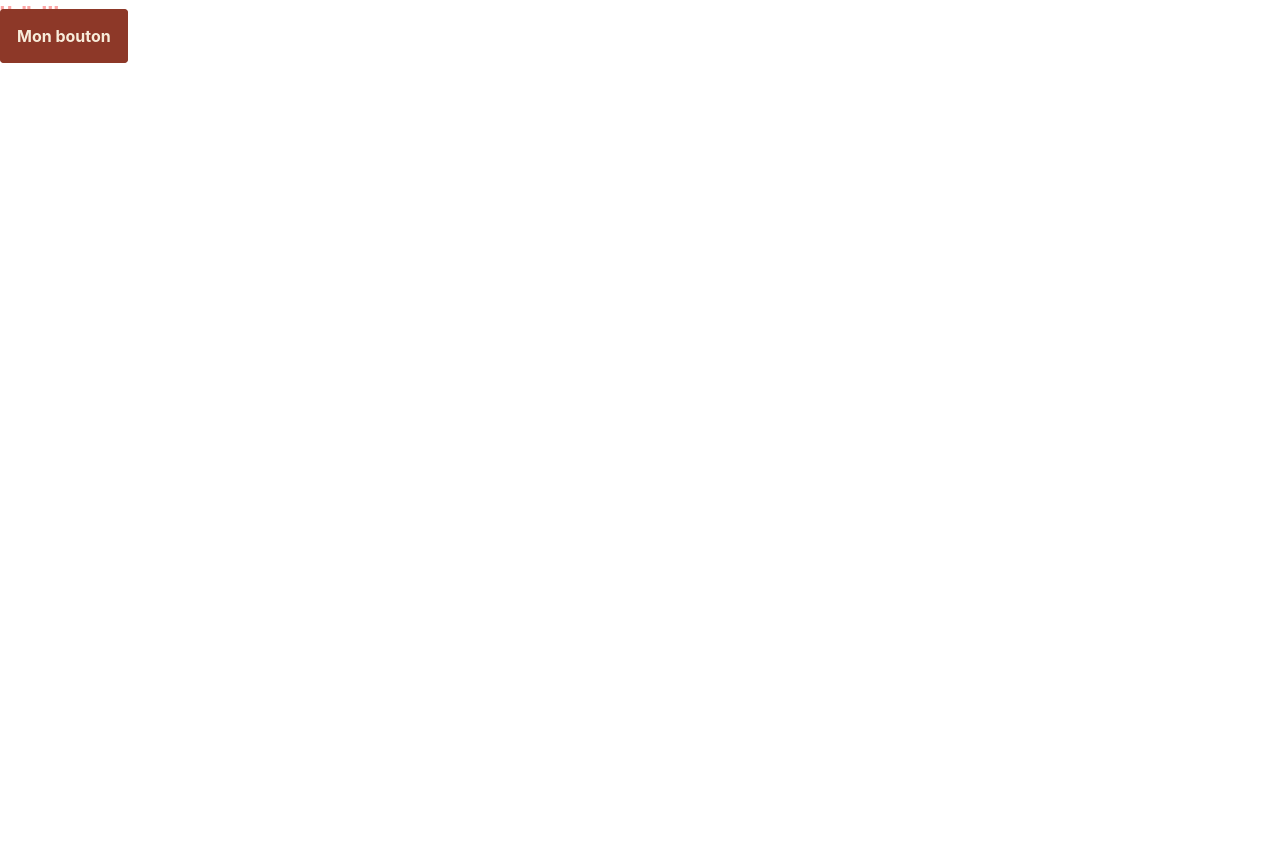
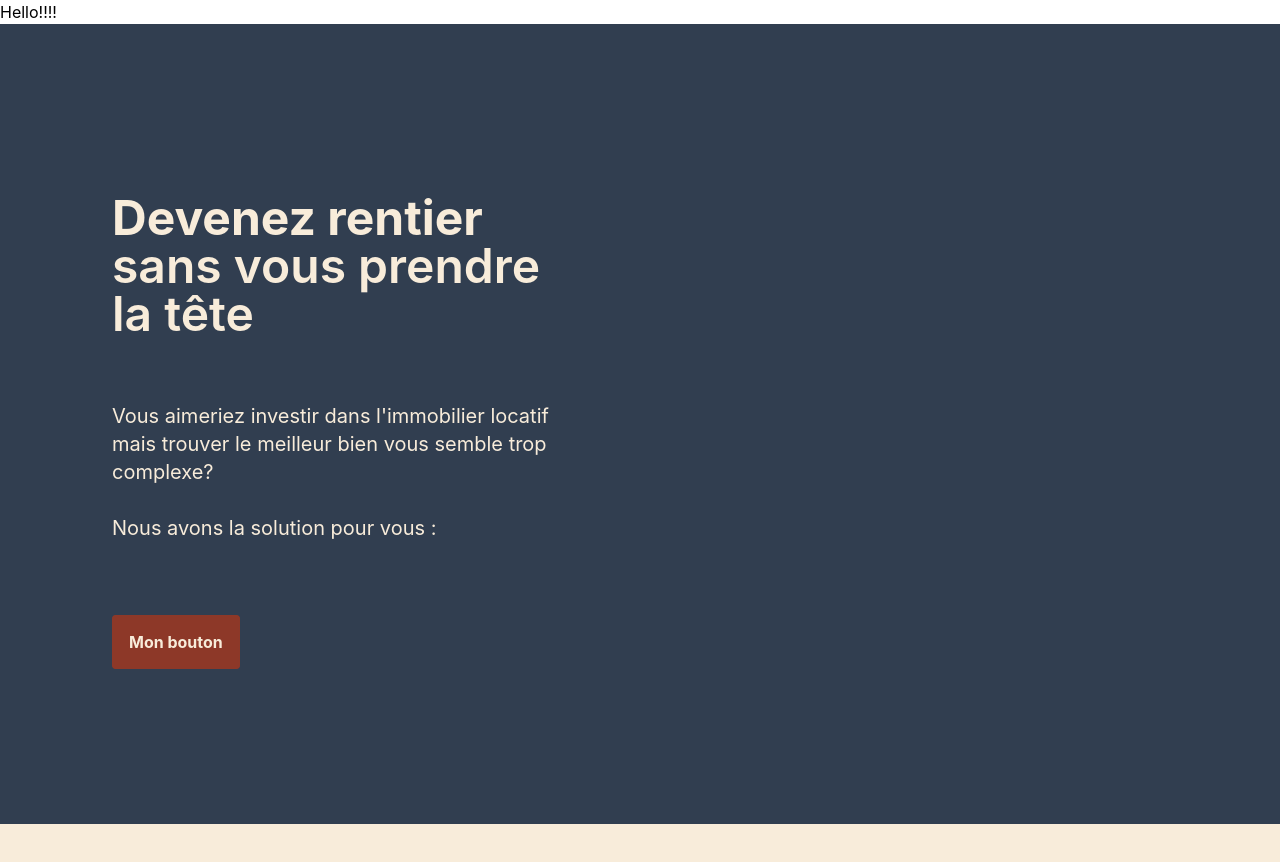
Before and after one commit to ophelie-gaudin/Immotep_front_react, a React (Create React App) app: page / in a window 1280 px wide. Shown: the top 862 px of the page. Before the commit the page ends 800 px from the top, so only its background shows below. Built offline with nearby package versions, Linux system fonts and the light colour scheme.

Commit message:
add hero section in landing page

```diff
--- a/src/App.js
+++ b/src/App.js
@@ -1,9 +1,11 @@
+import HomePage from "./HomePage";
 import OrangeButton from "./Components/Main/OrangeButton";
 
 function App() {
   return (
-    <div className="text-red-300 font-black">
-      Hello!!!
+    <div className="">
+      Hello!!!!
+      <HomePage />
       <OrangeButton />
     </div>
   );
--- /dev/null
+++ b/src/HomePage.jsx
@@ -0,0 +1,64 @@
+import React from "react";
+import OrangeButton from "./Components/Main/OrangeButton";
+
+export default function HomePage() {
+  return (
+    <div className="">
+      <section className="h-[100vh] bg-greey flex items-center">
+        <div className="flex flex-col py-10 mx-auto md:mx-16 max-w-[540px] container px-12">
+          <h1 className="font-bold text-5xl text-whiite ">
+            Devenez rentier
+            <div className="words-to-change font-semibold">
+              <span>
+                sans vous prendre <br /> la tête{" "}
+              </span>
+              {/* <br />
+                  <span>
+                    en faisant des <br /> choix éclairés
+                  </span>
+                  <br />
+                  <span>
+                    sans perdre <br /> votre temps
+                  </span>
+                  <br />
+                  <span>en toute simplicité</span> */}
+              {/* https://usefulangle.com/post/75/typing-effect-animation-javascript-css */}
+            </div>
+          </h1>
+
+          <p className="text-whiite text-xl my-16">
+            Vous aimeriez investir dans l'immobilier locatif mais trouver le
+            meilleur bien vous semble trop complexe?
+            <br />
+            <br />
+            Nous avons la solution pour vous :{" "}
+          </p>
+          <br />
+          <OrangeButton>Commencez maintenant !</OrangeButton>
+          {/* <% if isUser? %>
+          <%= link_to 'Commencez maintenant', projects_path(current_user.id),  className:"btn btn-primary rounded" %>
+        <%else%>
+          <%= link_to 'Commencez maintenant', new_user_registration_path,  className:"btn btn-primary rounded" %>
+        <%end%> */}
+        </div>
+
+        {/* VIDEO BACKGROUND */}
+        {/* <div
+          className="background background-overlay  aos-init aos-animate"
+          data-aos-delay="200"
+        >
+          <div
+            tabindex="0"
+            className="plyr  plyr--video plyr--html5 plyr--fullscreen-enabled   plyr--playing"
+          >
+            <video data-video="" playsinline="" autoplay="" muted="" loop="" width="100%" height="100%">
+        <source src='/assets/video-2-fd5897e39137e9d3cf82d673724fe8002d70d671b015914d4a8a58327f980dd4.mp4' >
+      </video>
+            <div className="plyr__poster"></div>
+          </div>
+        </div> */}
+      </section>
+      <section className="h-[100vh] bg-whiite"></section>
+    </div>
+  );
+}
--- a/src/index.css
+++ b/src/index.css
@@ -9,9 +9,44 @@ body {
     sans-serif;
   -webkit-font-smoothing: antialiased;
   -moz-osx-font-smoothing: grayscale;
+  @apply !max-w-[100vw];
+}
+
+container {
+  @apply md:max-w-[1200px];
 }
 
 code {
   font-family: source-code-pro, Menlo, Monaco, Consolas, "Courier New",
     monospace;
 }
+
+/** HOME PAGE **/
+
+/* Texte qui défile */
+.codinfox-changing-keywords {
+  vertical-align: top;
+  overflow: hidden;
+  height: 150px;
+  position: relative;
+  display: block;
+  width: 800px;
+}
+.hidden {
+  position: absolute;
+  top: 60px;
+  display: block;
+  width: 800px;
+  opacity: 0;
+  animation: slideme 8s infinite;
+}
+.hidden:nth-child(3) {
+  animation-delay: 2s;
+}
+.hidden:nth-child(5) {
+  animation-delay: 4s;
+}
+.hidden:nth-child(7) {
+  animation-delay: 6s;
+}
+/* Texte qui défile ci-dessus */
```
